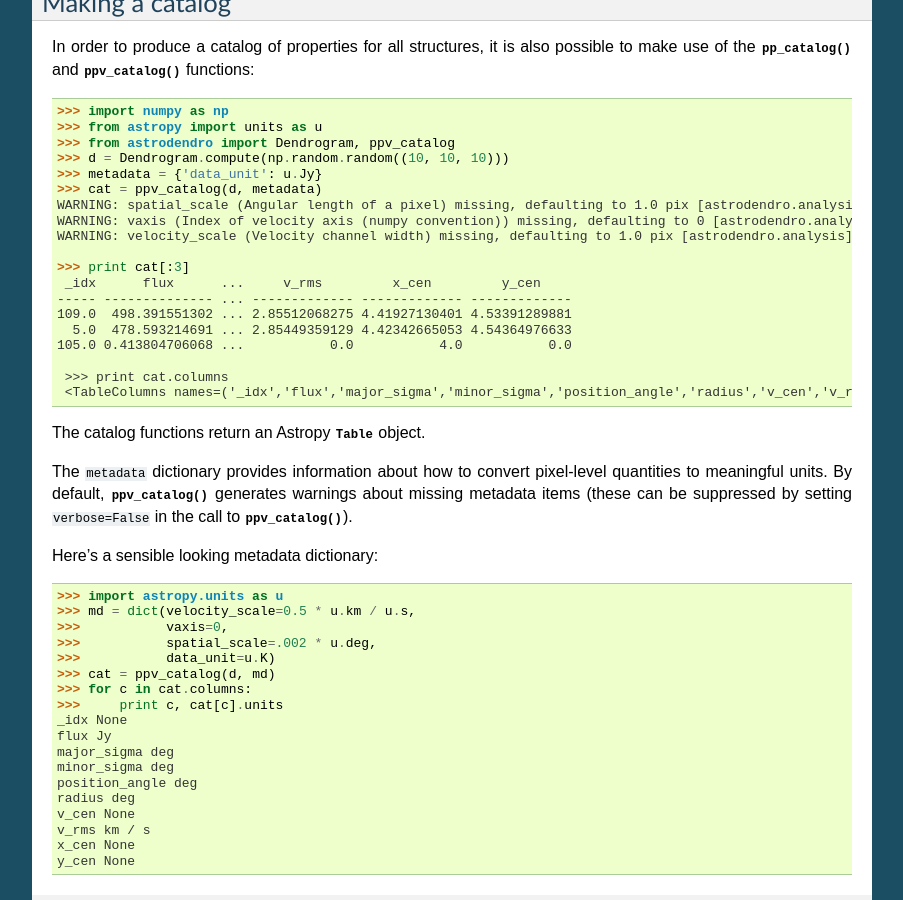
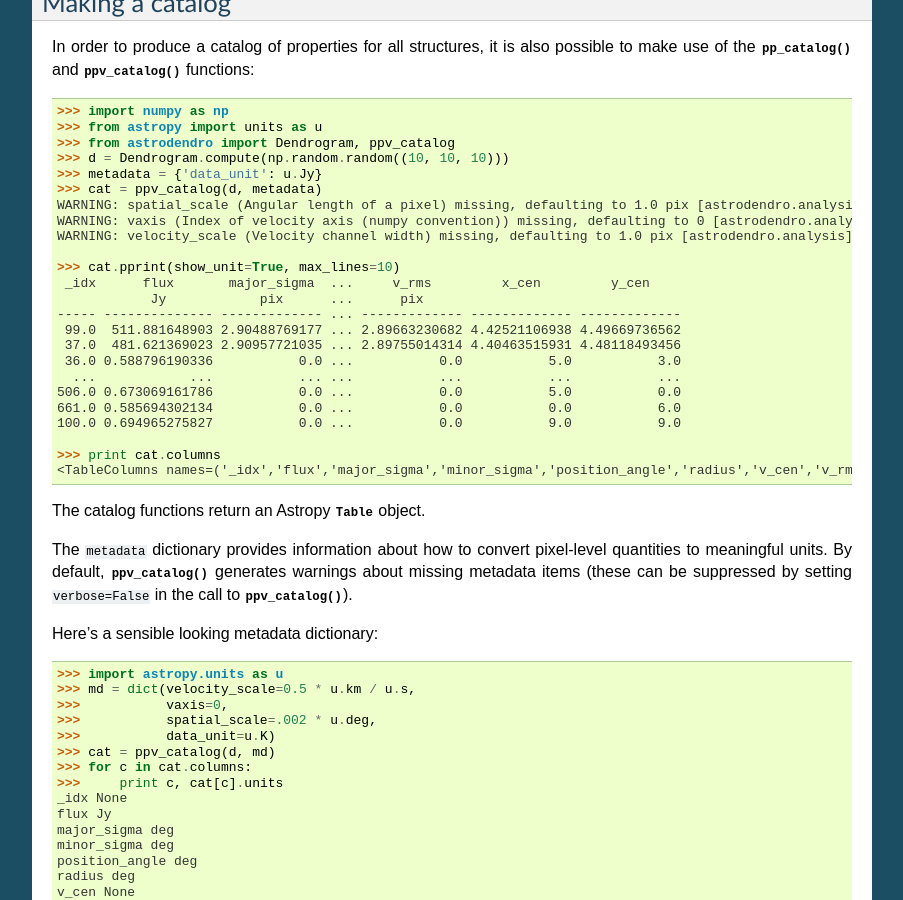
Before and after one commit to dendrograms/astrodendro, a Sphinx documentation site: the page built from docs/catalog.rst, in a window 1280 px wide and 900 px high, scrolled down 789 px. Shown: the whole window, without its empty margins (198-1101 px from the left). Built offline with Sphinx 7.4.7, drawn with Linux system fonts in a browser that asks for light colours.

Commit message:
Show units in printed table output

```diff
--- a/docs/catalog.rst
+++ b/docs/catalog.rst
@@ -59,15 +59,20 @@ possible to make use of the :func:`~astrodendro.analysis.pp_catalog` and
    WARNING: vaxis (Index of velocity axis (numpy convention)) missing, defaulting to 0 [astrodendro.analysis]
    WARNING: velocity_scale (Velocity channel width) missing, defaulting to 1.0 pix [astrodendro.analysis]
 
-   >>> print cat[:3]
-    _idx      flux      ...     v_rms         x_cen         y_cen
-   ----- -------------- ... ------------- ------------- -------------
-   109.0  498.391551302 ... 2.85512068275 4.41927130401 4.53391289881
-     5.0  478.593214691 ... 2.85449359129 4.42342665053 4.54364976633
-   105.0 0.413804706068 ...           0.0           4.0           0.0
+   >>> cat.pprint(show_unit=True, max_lines=10)
+    _idx      flux       major_sigma  ...     v_rms         x_cen         y_cen
+               Jy            pix      ...      pix
+   ----- -------------- ------------- ... ------------- ------------- -------------
+    99.0  511.881648903 2.90488769177 ... 2.89663230682 4.42521106938 4.49669736562
+    37.0  481.621369023 2.90957721035 ... 2.89755014314 4.40463515931 4.48118493456
+    36.0 0.588796190336           0.0 ...           0.0           5.0           3.0
+     ...            ...           ... ...           ...           ...           ...
+   506.0 0.673069161786           0.0 ...           0.0           5.0           0.0
+   661.0 0.585694302134           0.0 ...           0.0           0.0           6.0
+   100.0 0.694965275827           0.0 ...           0.0           9.0           9.0
 
-    >>> print cat.columns
-    <TableColumns names=('_idx','flux','major_sigma','minor_sigma','position_angle','radius','v_cen','v_rms','x_cen','y_cen')>
+   >>> print cat.columns
+   <TableColumns names=('_idx','flux','major_sigma','minor_sigma','position_angle','radius','v_cen','v_rms','x_cen','y_cen')>
 
 The catalog functions return an Astropy :class:`~astropy.table.table.Table` object.
 
```
